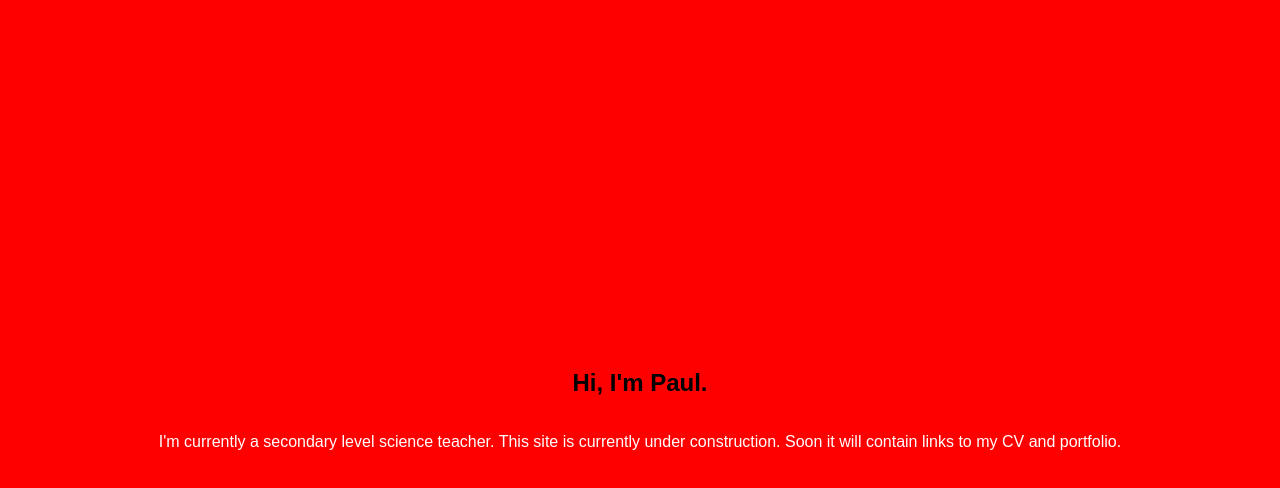
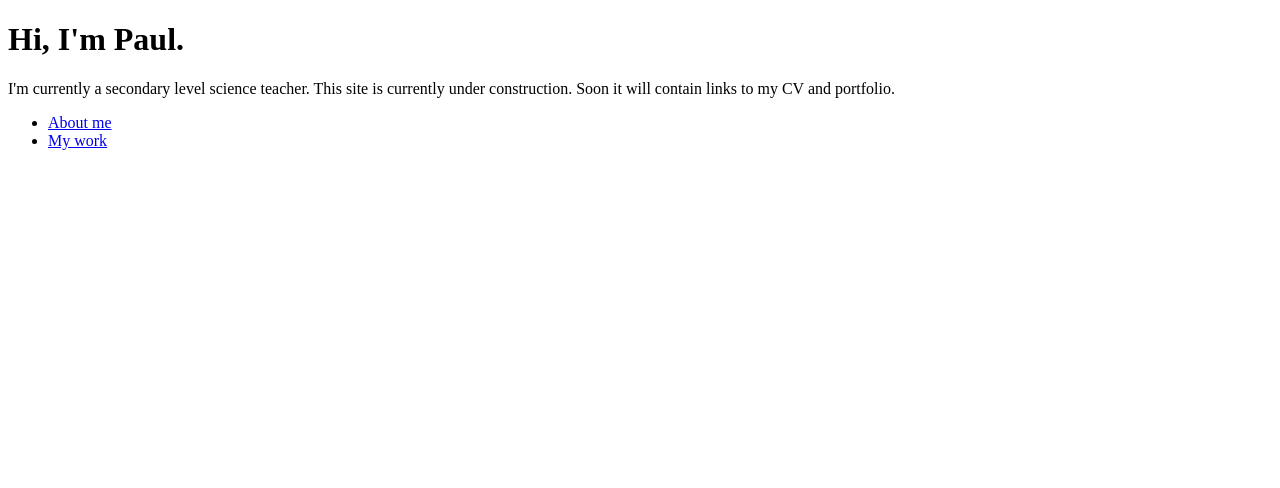
Before and after one commit to Rileyp93/prscience, a plain HTML site: page index.html in a window 1280 px wide. Drawn offline with Linux system fonts and the light colour scheme.

Commit message:
essential html and list

```diff
--- a/index.html
+++ b/index.html
@@ -1,34 +1,20 @@
-<html>
+<!doctype html>
+<html lang="en">
 
 <head>
+    <meta charset="utf-8" />
     <title>Paul Patrick Riley Home</title>
-
-    <style>
-        body {
-             background: red;
-             font-family: sans-serif;
-             text-align: center;
-             display: grid;
-             align-content: center;
-             min-height: 100vh;
-         }
-
-         h1 {
-             font-size: 48px;
-             text-transform: uppercase;
-             margin: 0;
-         }
-
-         p {
-             color: white;
-         }
-    </style>
-
+    <meta name="description" content="My personal website for science work." />
+    <meta name="viewport" content="width=device-width, initial-scale=1" />
 </head>
 
 <body>
-    <h2>Hi, I'm Paul.</h2>
+    <h1>Hi, I'm Paul.</h1>
     <p>I'm currently a secondary level science teacher. This site is currently under construction. Soon it will contain links to my CV and portfolio.</p>
+    <ul>
+        <li><a href="aboutme/index.html">About me</a></li>
+        <li><a href="work/index.html">My work</a></li>
+    </ul>
 </body>
 
 </html>
```
